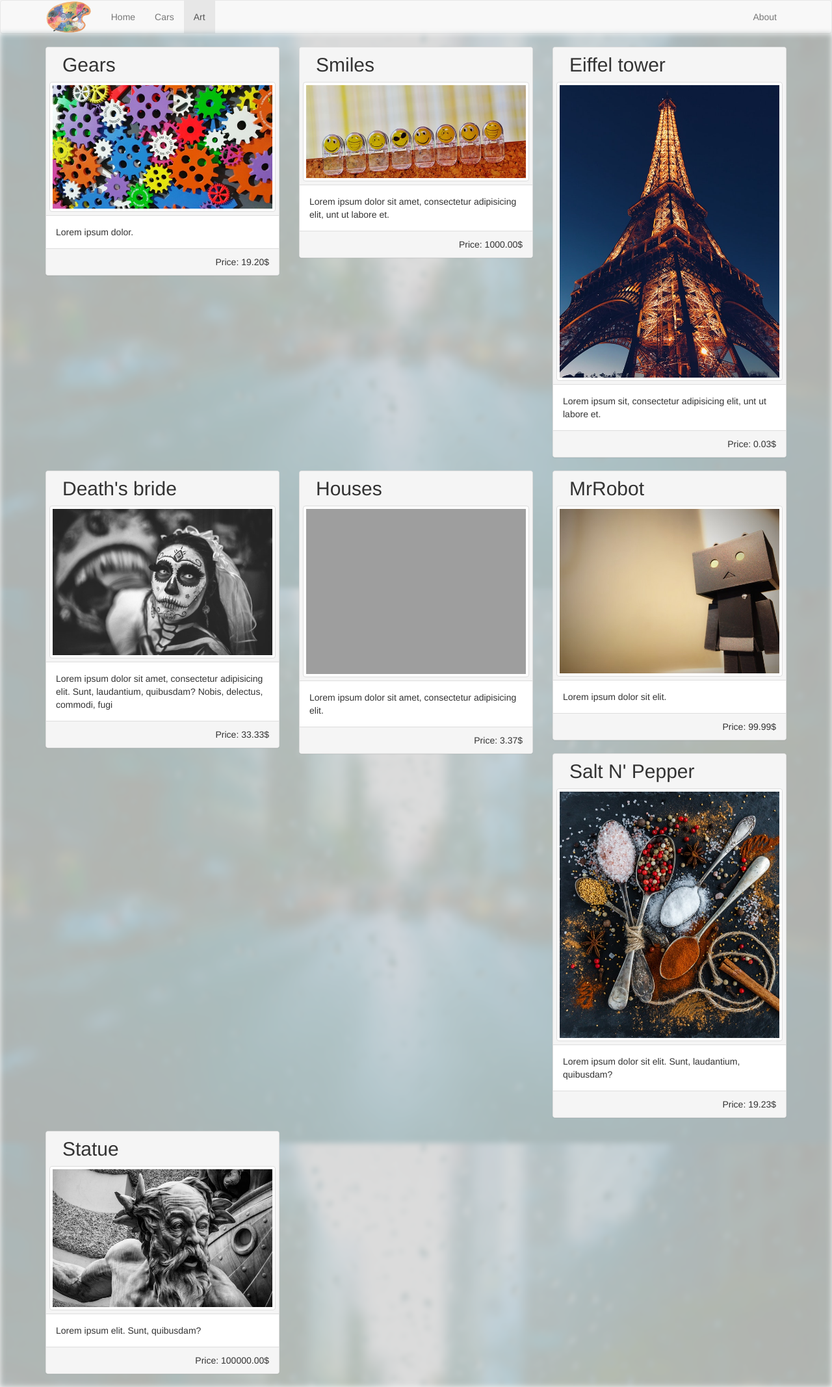
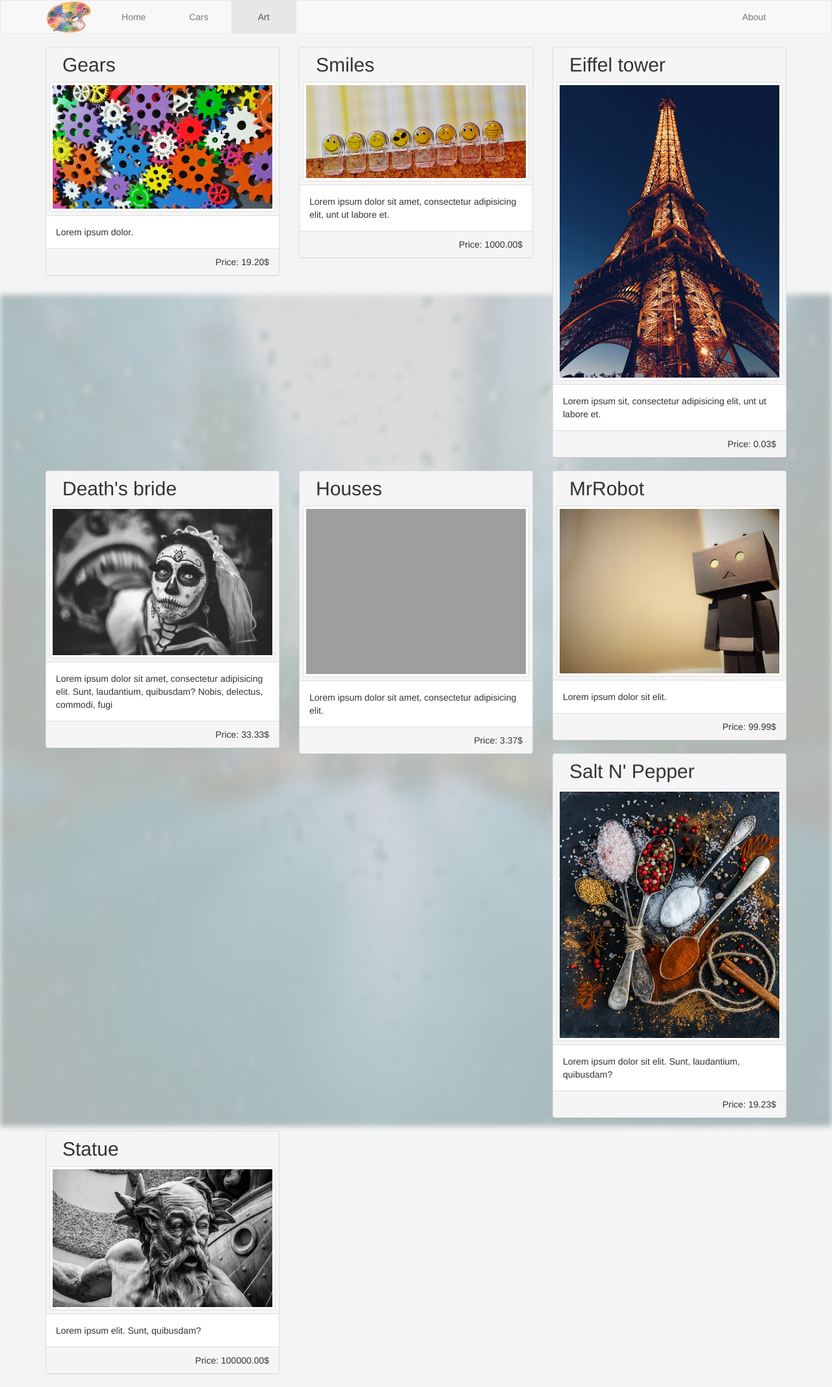
Before and after one commit to mhirny/gallery, a PHP site: page /art.php in a window 1280 px wide. Shown: the whole page at 65% size. Run offline with PHP 8.4, Linux system fonts and the light colour scheme; data comes from the database, SQL or seed files in the repository; grey boxes are pictures that could not be loaded.

Commit message:
sass repositioning

```diff
--- a/index.html
+++ b/index.html
@@ -32,7 +32,7 @@
         </ul>
 
         <ul class="nav navbar-nav navbar-right">
-          <li><a href="#">About</a></li>
+          <li><a href="#">About</i></a></li>
         </ul>
       </div><!-- /.navbar-collapse -->
     </div><!-- /.container -->
--- a/sass/_bootstrapVariables.scss
+++ b/sass/_bootstrapVariables.scss
@@ -376,7 +376,7 @@ $navbar-default-border:            darken($navbar-default-bg, 6.5%) !default;
 // Navbar links
 $navbar-default-link-color:                #777 !default;
 $navbar-default-link-hover-color:          #333 !default;
-$navbar-default-link-hover-bg:             transparent !default;
+$navbar-default-link-hover-bg:             transparent !default;//darken($navbar-default-bg, 4.5%) !default;//transparent !default;
 $navbar-default-link-active-color:         #555 !default;
 $navbar-default-link-active-bg:            darken($navbar-default-bg, 6.5%) !default;
 $navbar-default-link-disabled-color:       #ccc !default;
--- a/sass/_custom.scss
+++ b/sass/_custom.scss
@@ -1,13 +1,28 @@
 $panel-opacity:             0.85;
 
 /* GLOBAL PLACEHOLDER SELECTORS */
-%bg-image {
+%bg-img-home {
   position:                 relative;
   opacity:                  0.70;
   background-position:      center;
   background-size:          cover;
   background-repeat:        no-repeat;
   background-attachment:    fixed;
+}
+
+%bg-img-gallery {
+  position:                 relative;
+  #bg {
+    position:               absolute;
+    top:                    0;
+    left:                   0;
+    height:                 100%;
+    width:                  100%;
+    background:             url('../img/bg/rain_bg.jpg') no-repeat center center fixed;
+    background-size:        cover;
+    opacity:                0.30;
+    filter:                 blur(4px) brightness(65%);
+  }
 }
 
 %flexbox-center-vertical {
@@ -39,16 +54,31 @@ body {
   margin:0;
   padding:0;
   height:                   100%;
-  background:             #f4f4f4;
+  background:               #f4f4f4;
 }
 
 /* NAVBAR */
-nav .navbar-brand {
-  padding-top:              0;
-  padding-bottom:           0;
-  img {
-    height:                 100%;
-    opacity:                0.7;
+nav {
+  .navbar-brand {
+    padding-top:            0;
+    padding-bottom:         0;
+    img {
+      height:               100%;
+      opacity:              0.7;
+    }
+  }
+  .nav{
+    li {
+      @extend               .text-center;
+      min-width:            100px;
+      &:hover {
+        background:         linear-gradient(to bottom right, $navbar-default-bg 25%, darken($navbar-default-bg, 6.5%) 100%);
+        //border-radius: 5px;
+        //background: linear-gradient(to bottom right, $navbar-default-bg 25%, darken($navbar-default-bg, 20.5%) 75%, $navbar-default-bg 100%);
+        //background: radial-gradient(darken($navbar-default-bg, 6.5%), $navbar-default-bg);
+        // background: linear-gradient(to bottom right, darken($navbar-default-bg, 4.5%), $navbar-default-bg);
+      }
+    }
   }
 }
 
@@ -133,17 +155,9 @@ main#cars-page {
 
 /* ART PAGE */
 main#art-page {
-  position: relative;
-#bg {
-  position:                 absolute;
-  top:                      0;
-  left:                     0;
-  height:                   100%;
-  width:                    100%;
-  background:               url('../img/bg/rain_bg.jpg') no-repeat center center fixed;
-  background-size:          cover;
-  opacity:                  0.30;
-  filter:                   blur(4px) brightness(65%);
+  @extend %bg-img-gallery;
+  #bg {
+    background:             url('../img/bg/rain_bg.jpg') no-repeat center center fixed;
   }
 
   .row {
```
Also changed, not shown: other parts of sass/_custom.scss (+9 -17 lines), css/styles.css, 1 other file.
